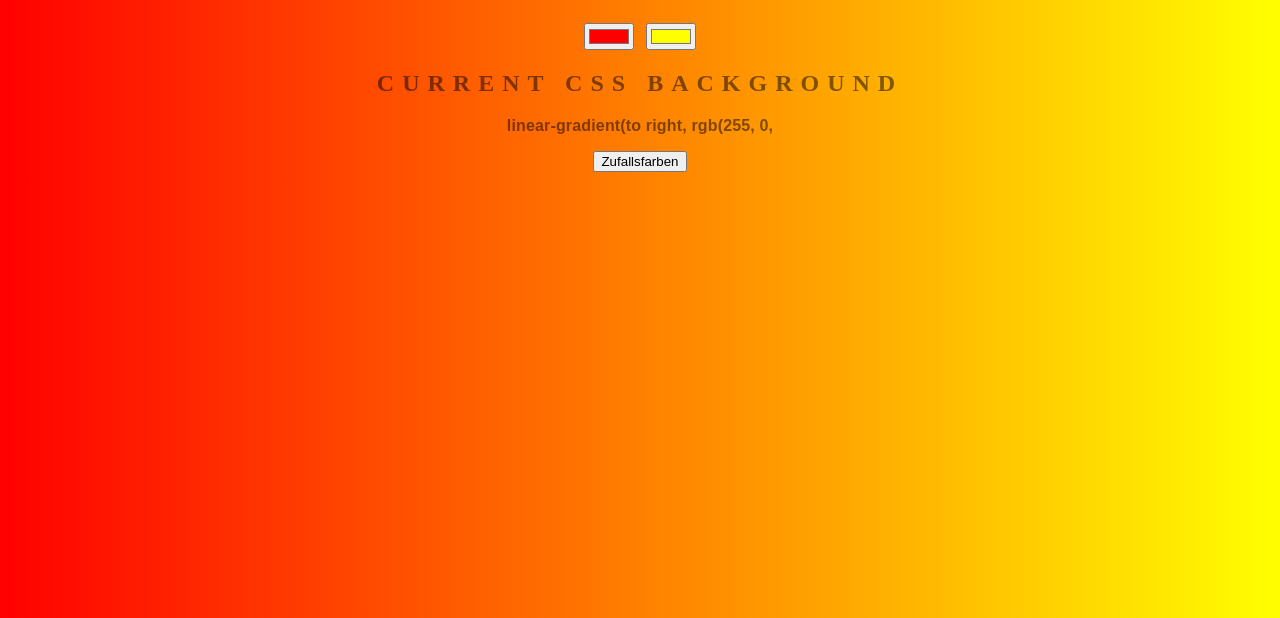
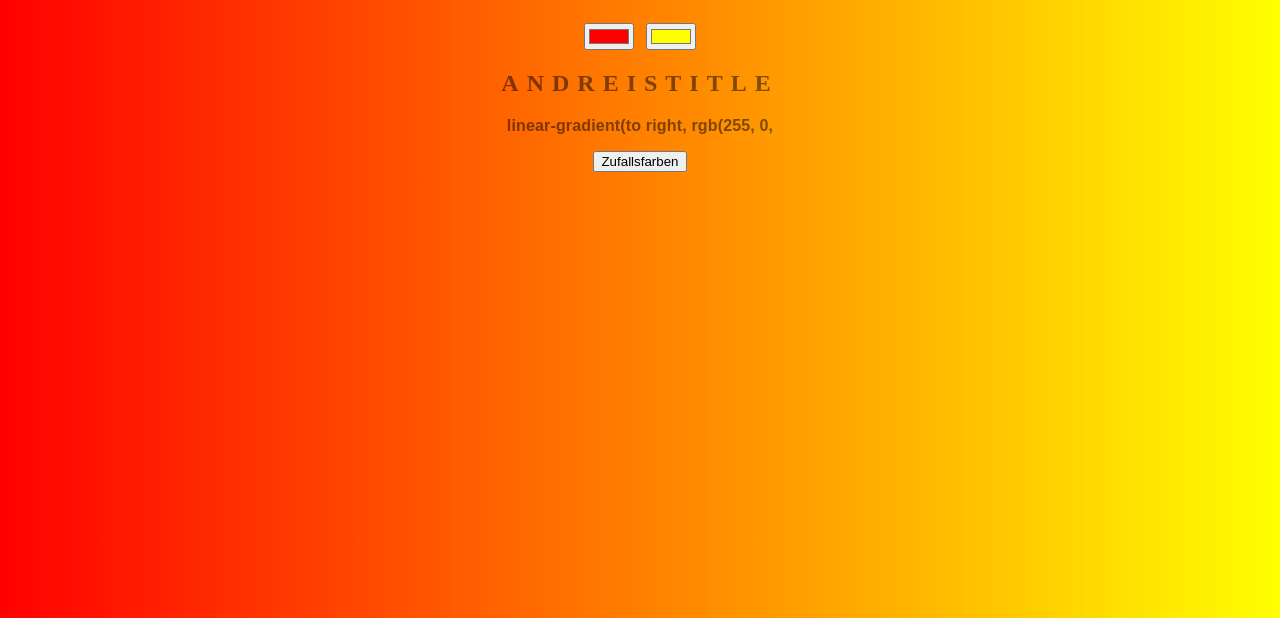
Before and after one commit to AgnesWer/background-generator, a plain HTML site: page index.html in a window 1280 px wide. Shown: the part 182-800 px from the top of the page. Drawn offline with Linux system fonts and the light colour scheme.

Commit message:
adnreisTitle

```diff
--- a/index.html
+++ b/index.html
@@ -8,7 +8,7 @@
 	<h1>NEIN Background Generator!!!</h1>
 	<input  class="color1" type="color" name="color1" value="#00ff00">
 	<input  class="color2" type="color" name="color2" value="#ff0000">
-	<h2>Current CSS Background</h2>
+	<h2>AndreisTitle</h2>
 	<h3></h3>
 	<button class="random"> Zufallsfarben </button>
 	<script type="text/javascript" src="script.js"></script>
```
